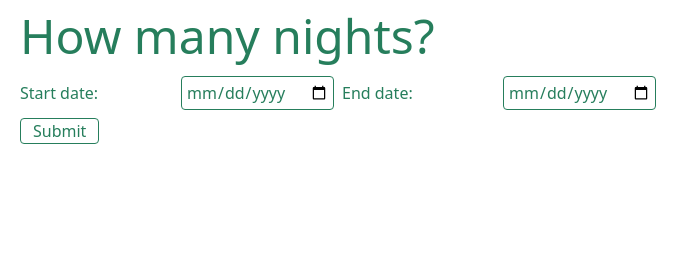
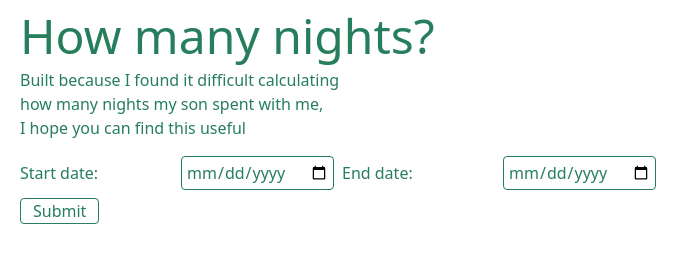
Before and after one commit to magepl/how-many-nights-prod, a website built with Vite: page index.html in a window 1280 px wide. Shown: the whole page, without its empty margins (0-699 px from the left). Built offline with nearby package versions, Linux system fonts and the light colour scheme.

Commit message:
add explanitory paragraph

```diff
--- a/index.html
+++ b/index.html
@@ -10,7 +10,8 @@
   <body class="text-magegreen h-screen">
     <main class="py-3 mx-5">
 
-      <h1 class="text-5xl">How many nights?</h1>
+      <h1 class="text-5xl pb-2">How many nights?</h1>
+      <p>Built because I found it difficult calculating<br> how many nights my son spent with me, <br>I hope you can find this useful</p>
       <div class="py-4 flex">
         <form id="dateForm">
           <div class="">
```
